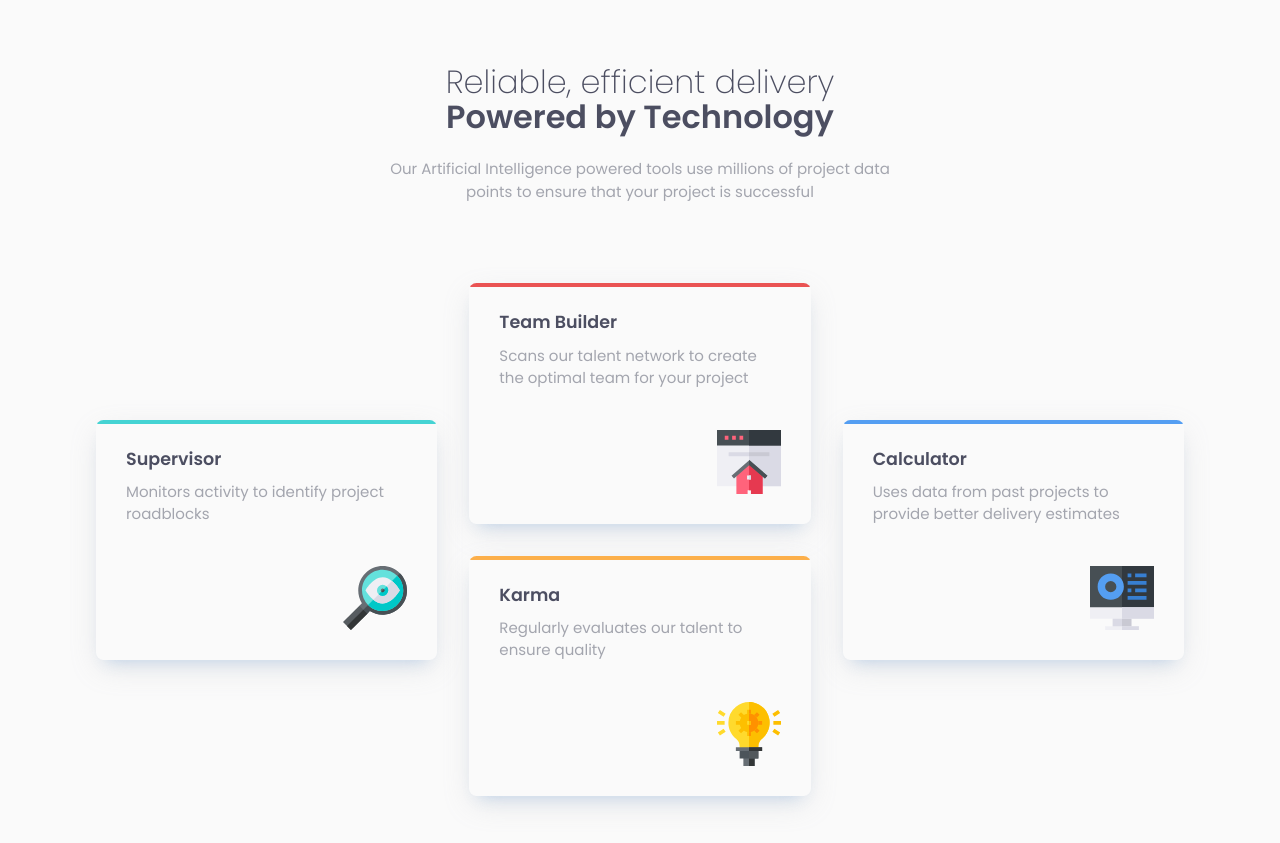
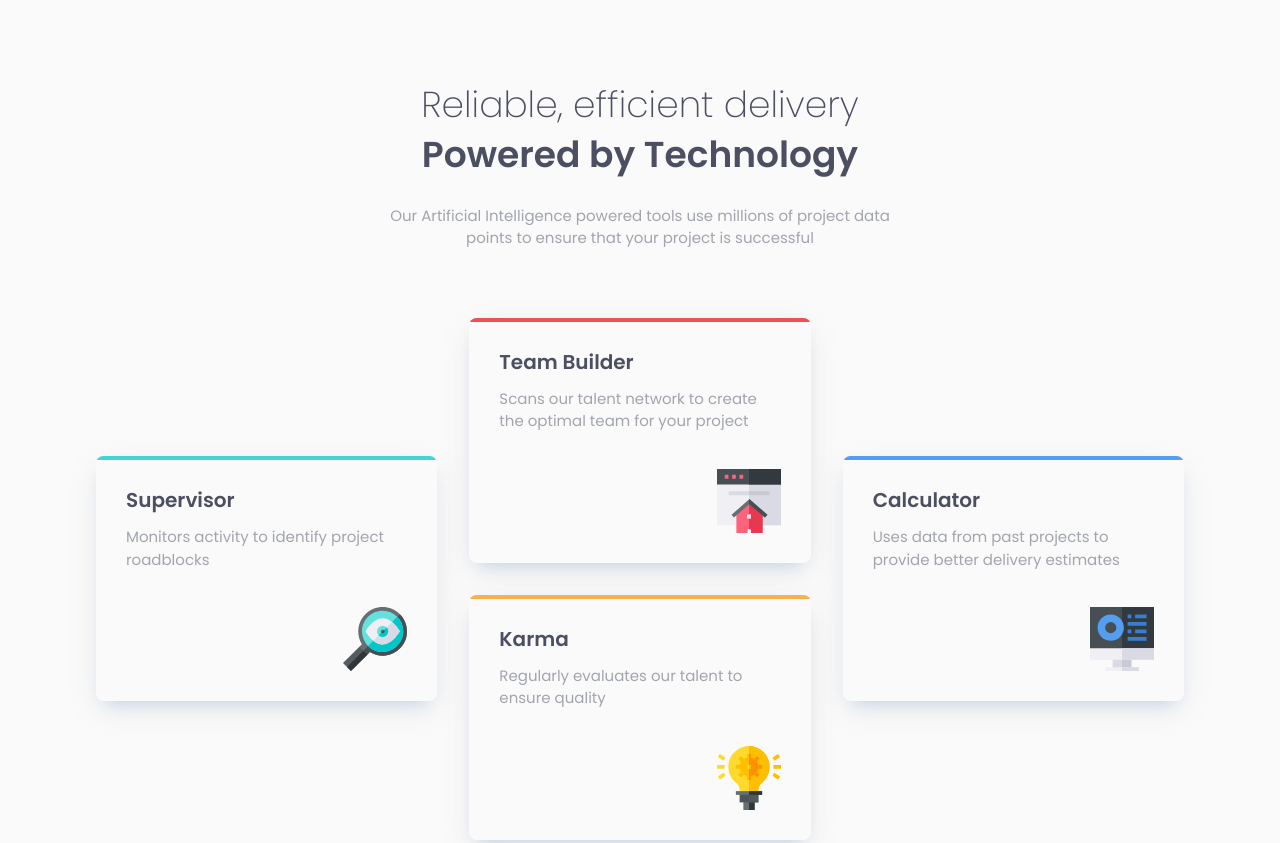
Before and after one commit to ania221B/frontendmentor-4-card-feature-section, a plain HTML site: page index.html in a window 1280 px wide. Shown: the top 843 px of the page. Drawn offline with Linux system fonts and the light colour scheme.

Commit message:
styling updates + screenshots added

```diff
--- a/css/reset.css
+++ b/css/reset.css
@@ -25,7 +25,7 @@ h1,
 h2,
 h3,
 h4 {
-    line-height: 1.1;
+    line-height: 1.4;
 }
 
 /* Removes default list styling from ul, ol elements with a class */
--- a/css/styles.css
+++ b/css/styles.css
@@ -4,6 +4,7 @@
   --ff-primary: 'Poppins', sans-serif;
 
   --fs-400: 0.9375rem;
+  --fs-500: 1.25rem;
   --fs-700: 1.5rem;
 
   --fw-200: 200;
@@ -23,7 +24,7 @@
 
 @media (min-width: 37.5em) {
   :root {
-    --fs-700: 2rem;
+    --fs-700: 2.25rem;
 
   }
 }
@@ -43,7 +44,7 @@ main {
 }
 
 section {
-  padding-block: 4rem;
+  padding-block: 5rem;
 }
 
 footer {
@@ -55,7 +56,7 @@ footer {
 .features header {
   --spacing: 1.5rem;
   text-align: center;
-  max-width: 55ch;
+  max-width: 57ch;
   margin-inline: auto;
 }
 
@@ -70,6 +71,7 @@ footer {
 }
 
 .features h3 {
+  font-size: var(--fs-500);
   font-weight: var(--fw-600);
   color: var(--clr-neutral-900);
 }
@@ -79,7 +81,7 @@ footer {
 
 .container {
   width: 85%;
-  max-width: 75rem;
+  max-width: 72rem;
   margin-inline: auto;
 }
 
@@ -101,11 +103,11 @@ footer {
 }
 
 .xl-margin {
-  margin-top: 2.5rem;
+  margin-top: 2.25rem;
 }
 
 .xxl-margin {
-  margin-top: 5rem;
+  margin-top: 4.25rem;
 }
 
 .feature-list {
```
Also changed, not shown: screenshots/Frontend-Mentor-Four-card-feature-section-desktop.png (added), screenshots/Frontend-Mentor-Four-card-feature-section-mobile.png (added).
